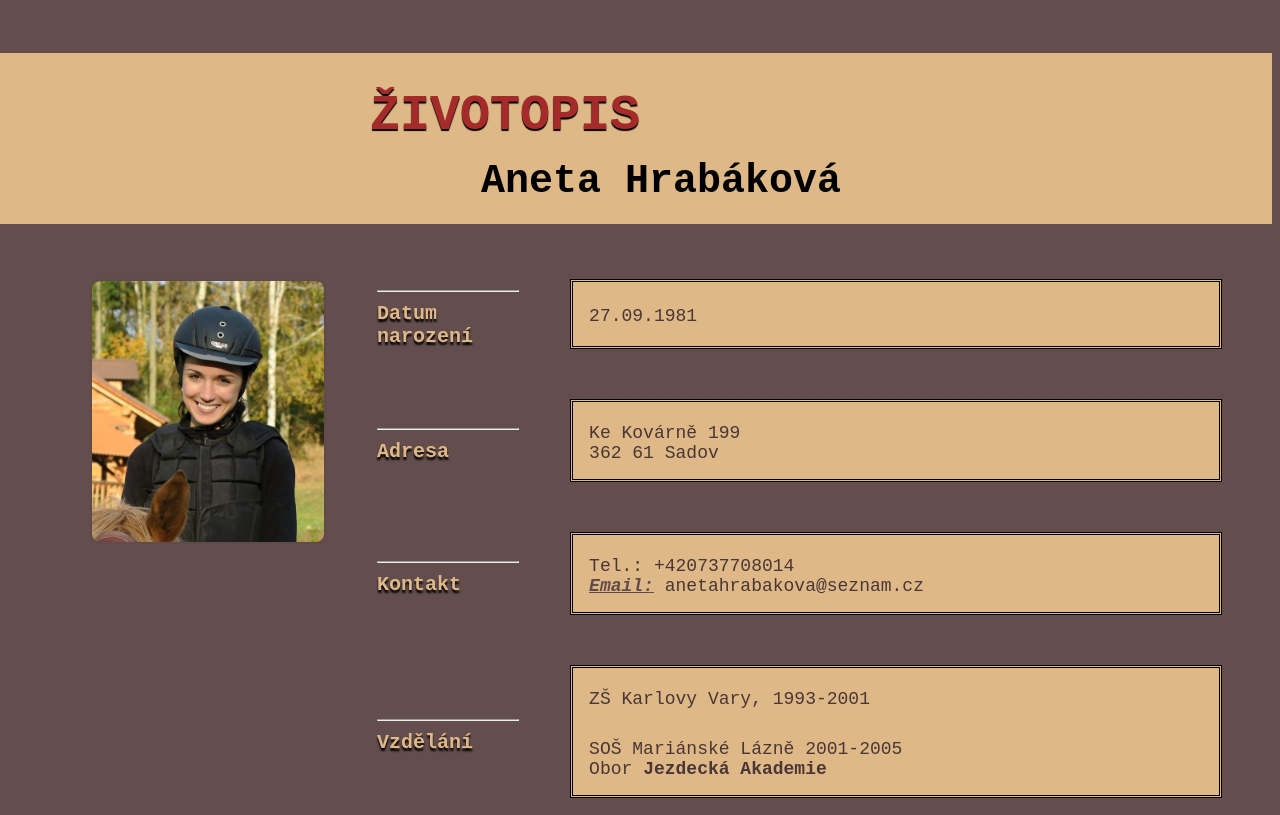
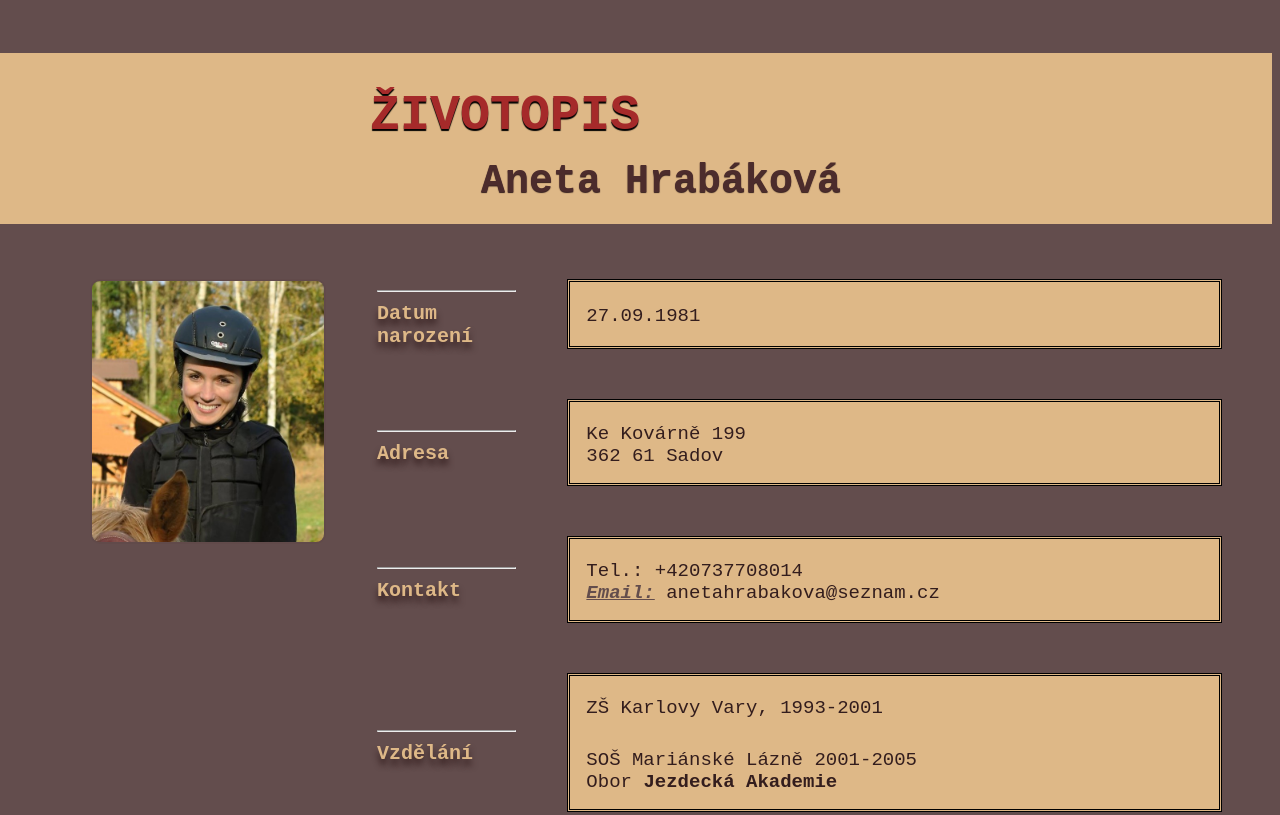
Before and after one commit to AnetaHrabakova/Zivotopis, a plain HTML site: page index.html in a window 1280 px wide. Shown: the top 815 px of the page. Drawn offline with Linux system fonts and the light colour scheme.

Commit message:
Zmena barev pisma a stinu

```diff
--- a/style.css
+++ b/style.css
@@ -36,6 +36,7 @@ h1 {
    }
 
 h2 {
+    color: #4c2c2c;
     border-color: burlywood;
     margin-top: 0px;
     margin-bottom: 0px;
@@ -43,6 +44,7 @@ h2 {
     padding-bottom: 20px;
     text-align: center;
     font-size: 40px;
+    text-shadow: 0px 1px 1px #331d1d;
 }
 
 h3 {
@@ -54,7 +56,7 @@ img {
     width: 232px;
     height: 261px;
     border-radius: 10px;
-    border: 2px solid;
+    border: 2px double;
     border-color: rgba(97, 75, 75, 0.986);
     margin-left: 40px;
     margin-top: 50px;
@@ -65,7 +67,7 @@ th {
     color: burlywood;
     font-size: 20px;
     text-align: left;
-    text-shadow: 0px 3px 2px #000000;
+    text-shadow: 0px 6px 6px #331d1d;
 }
 
 td {
@@ -73,6 +75,7 @@ td {
     text-align-last: auto;
     text-align: left;
     border-style: double;
+
 }
 
 
@@ -85,9 +88,9 @@ p {
     margin: 5px;
     padding-top: 5px;
     padding-right: 200px;
-    color: rgba(70, 52, 52, 0.986);
+    color: #331d1d;
     text-align: left;
-    font-size: 18px;
+    font-size: 19px;
 }
 
 a {
```
Also changed, not shown: images/podkova.png (added).
